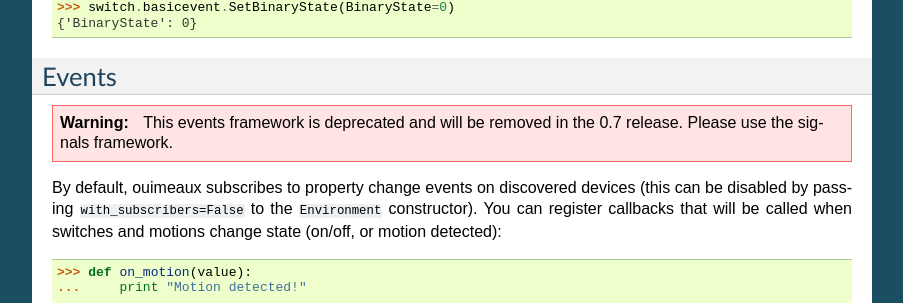
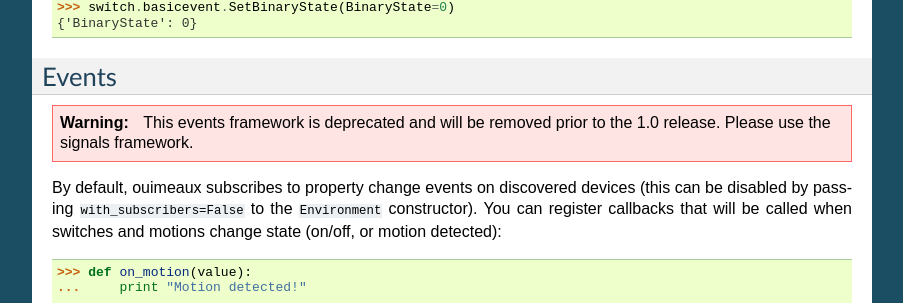
Before and after one commit to iancmcc/ouimeaux, a Sphinx documentation site: the page built from docs/api.rst, in a window 1280 px wide and 900 px high, scrolled down 1071 px. Shown: the part 146-449 px from the top of the window, without its empty margins (198-1101 px from the left). Built offline with Sphinx 7.4.7, drawn with Linux system fonts in a browser that asks for light colours; pages that are not in the unit, such as notebooks, are missing from menus; some of the changed text lies outside the part shown.

```diff
--- a/docs/api.rst
+++ b/docs/api.rst
@@ -67,8 +67,7 @@ returns a dictionary of return values::
 
 Events
 ------
-.. warning:: This events framework is deprecated and will be removed in the 0.7
-    release. Please use the signals framework.
+.. warning:: This events framework is deprecated and will be removed prior to the 1.0 release. Please use the signals framework.
 
 By default, ouimeaux subscribes to property change events on discovered
 devices (this can be disabled by passing ``with_subscribers=False`` to the
@@ -128,6 +127,7 @@ Available signals:
          - ``sender``: The device that changed state
          - ``state``: The resulting state (0 or 1)
 
+
 See the pysignals_ documentation for further information.
 
 Example: Registering a handler for when a Light Switch switches on or off::
@@ -143,6 +143,9 @@ Example: Registering a handler for when a Light Switch switches on or off::
     def switch_toggle(device, **kwargs):
         print device, kwargs['state']
 
+    env.wait()  # Pass control to the event loop
+
+See the examples_ for a more detailed implementation.
 
 .. _pysignals: https://github.com/theojulienne/PySignals
 
--- a/docs/ouimeaux.rst
+++ b/docs/ouimeaux.rst
@@ -7,6 +7,7 @@ Subpackages
 .. toctree::
 
     ouimeaux.device
+    ouimeaux.examples
     ouimeaux.server
 
 Submodules
```
Also changed, not shown: other parts of docs/api.rst (+7 -0 lines).
